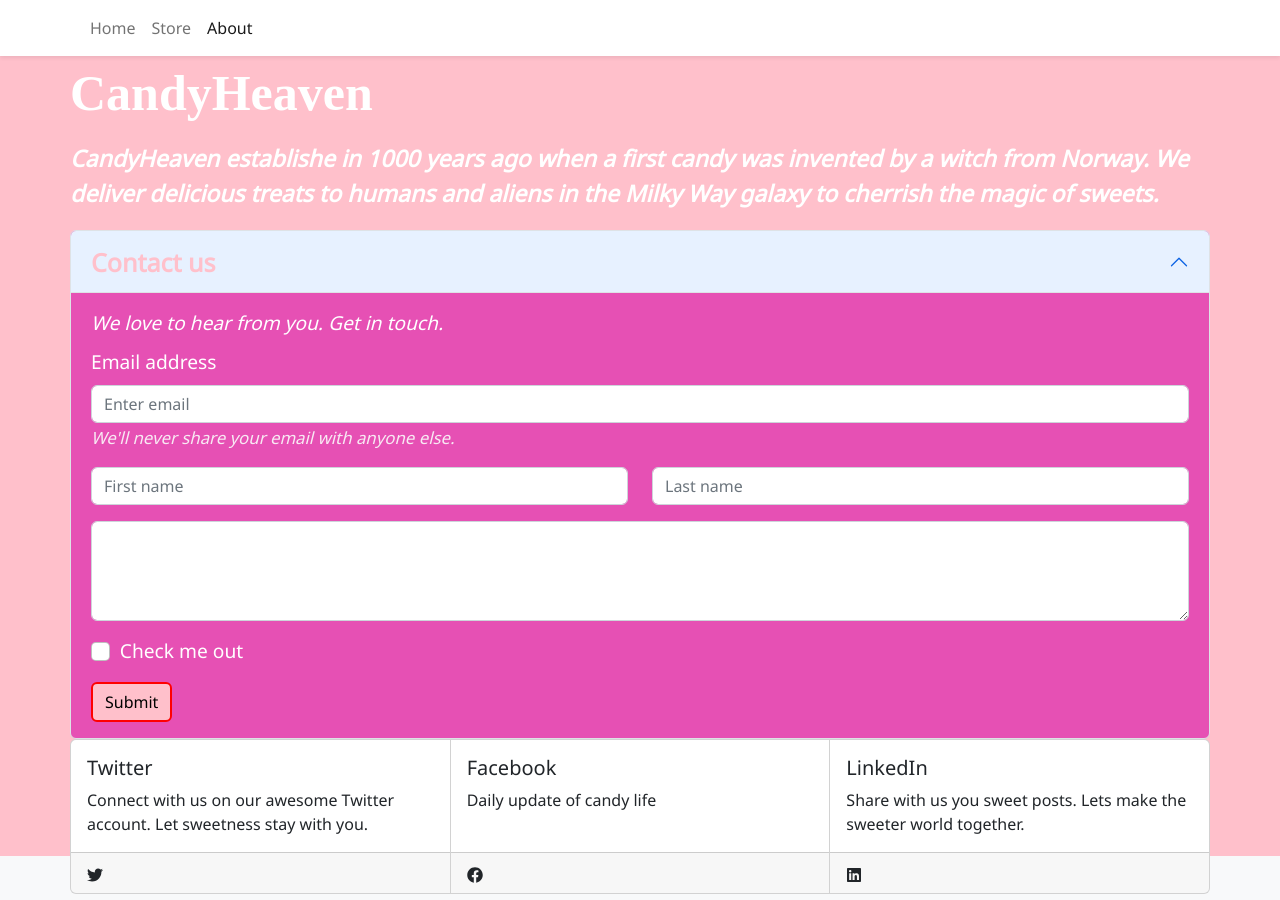
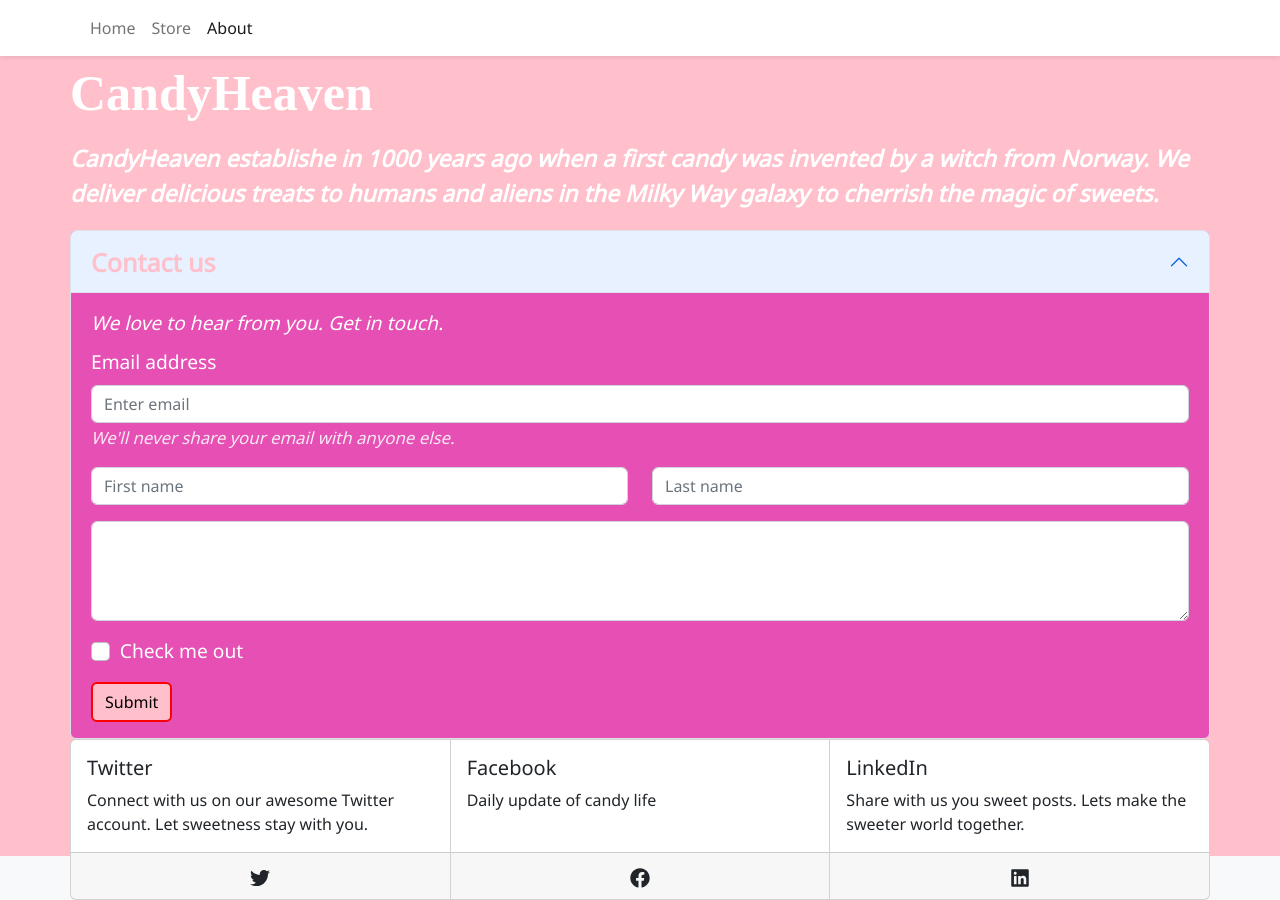
Before and after one commit to Lu-Smith/react-typescript, a React (Create React App) app: page /about in a window 1280 px wide. Built offline with nearby package versions, Linux system fonts and the light colour scheme; a web font is replaced by a local one.

Commit message:
Updated App.css

```diff
--- a/src/App.css
+++ b/src/App.css
@@ -59,3 +59,8 @@
     margin-bottom: 10px;
     font-style: italic;
 }
+
+.About .Icons {
+    text-align: center;
+    font-size: 20px;
+}
```
